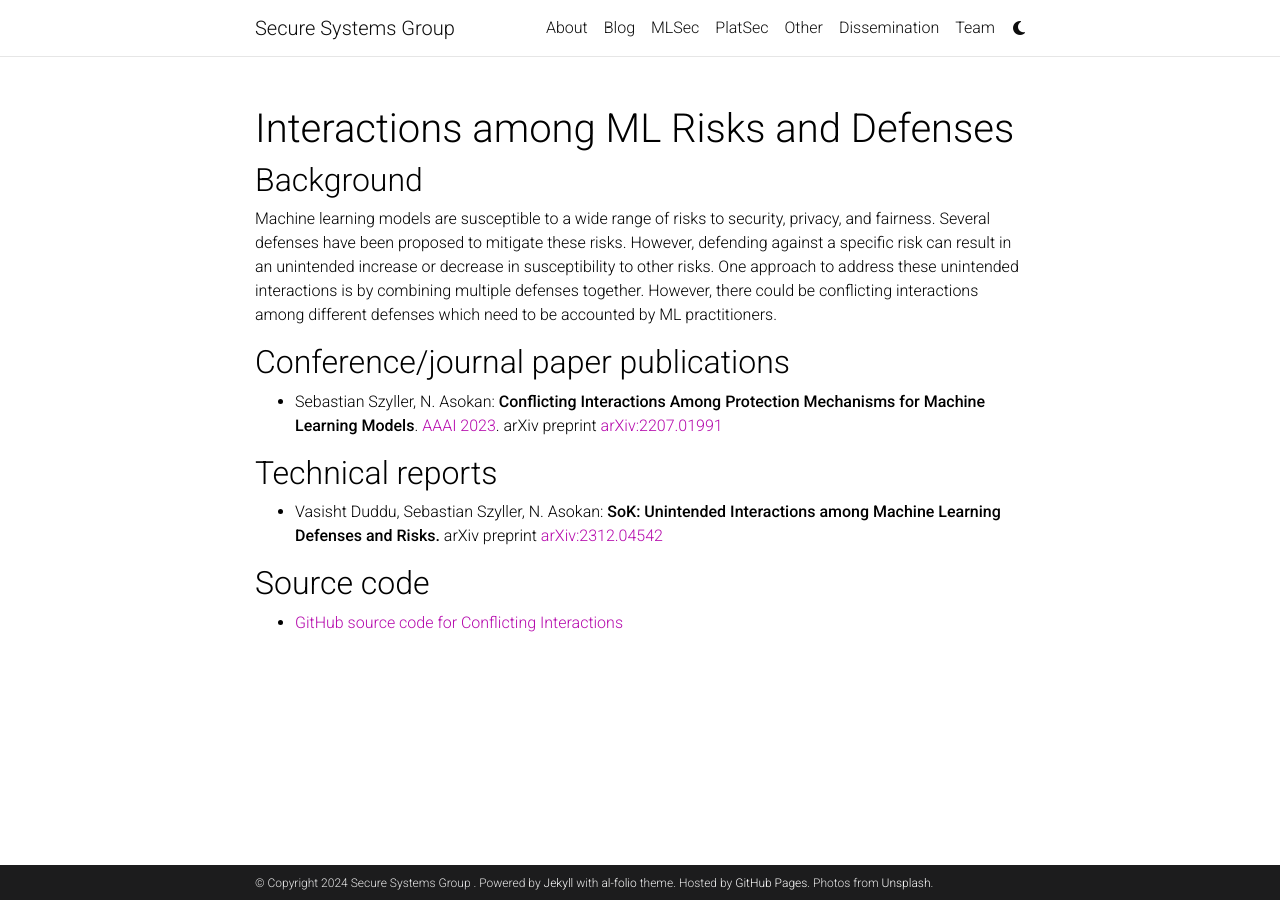
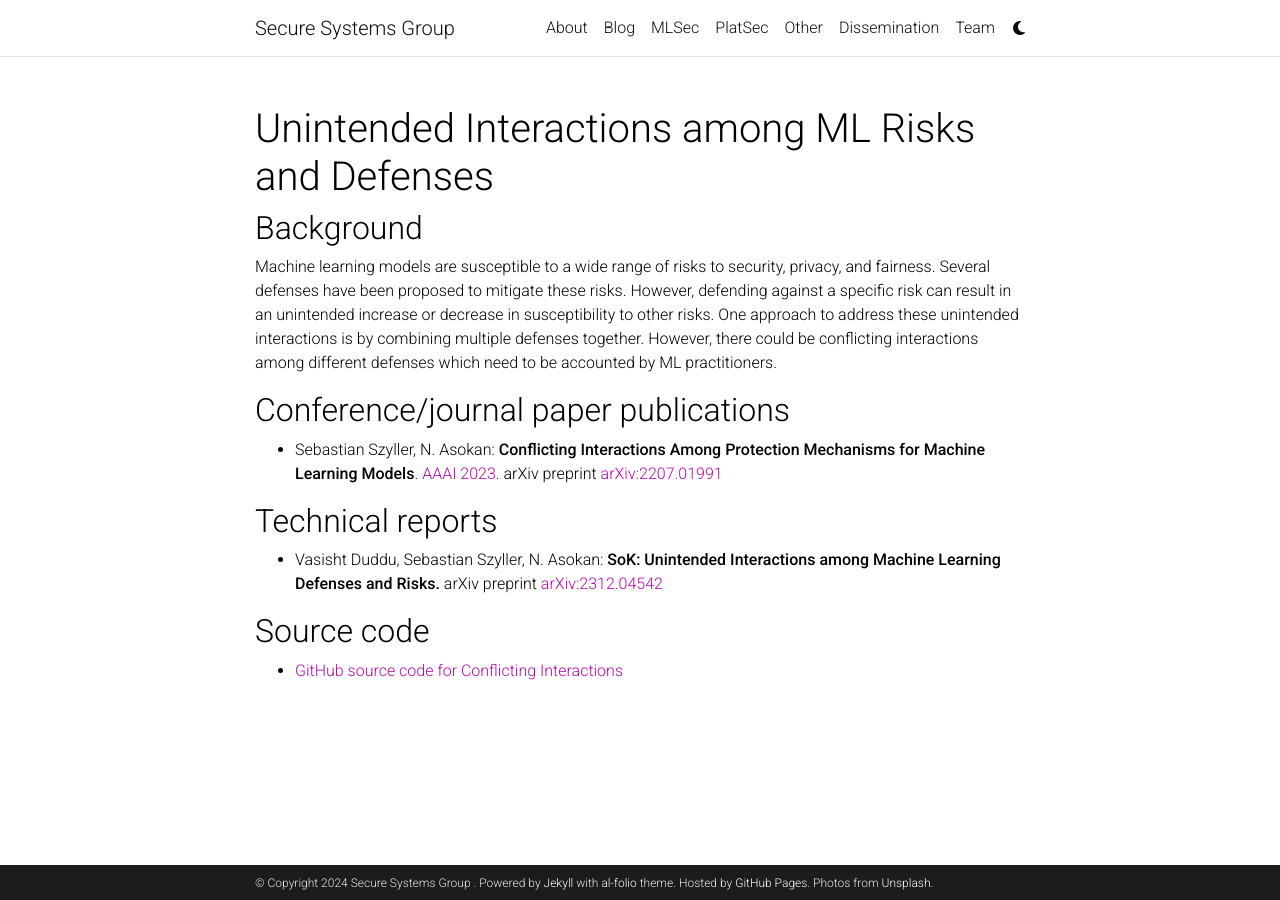
Before and after one commit to ssg-research/ssg-research.github.io, a Jekyll site: the page built from _projects/mlsec/interactions.md, in a window 1280 px wide. Built offline with Jekyll 4.4.1, drawn with Linux system fonts in a browser that asks for light colours; comment, search, counter and statistics services are not loaded; a style sheet for code colours, icons or effects is not loaded.

Commit message:
Update interactions.md

```diff
--- a/_projects/mlsec/interactions.md
+++ b/_projects/mlsec/interactions.md
@@ -3,11 +3,11 @@ layout: default
 permalink: /mlsec/interactions
 nav: false
 horizontal: false
-title: Interactions among ML Risks and Defenses
+title: Unintended Interactions among ML Risks and Defenses
 ---
 
 
-# Interactions among ML Risks and Defenses
+# Unintended Interactions among ML Risks and Defenses
 
 ## Background
 
```
